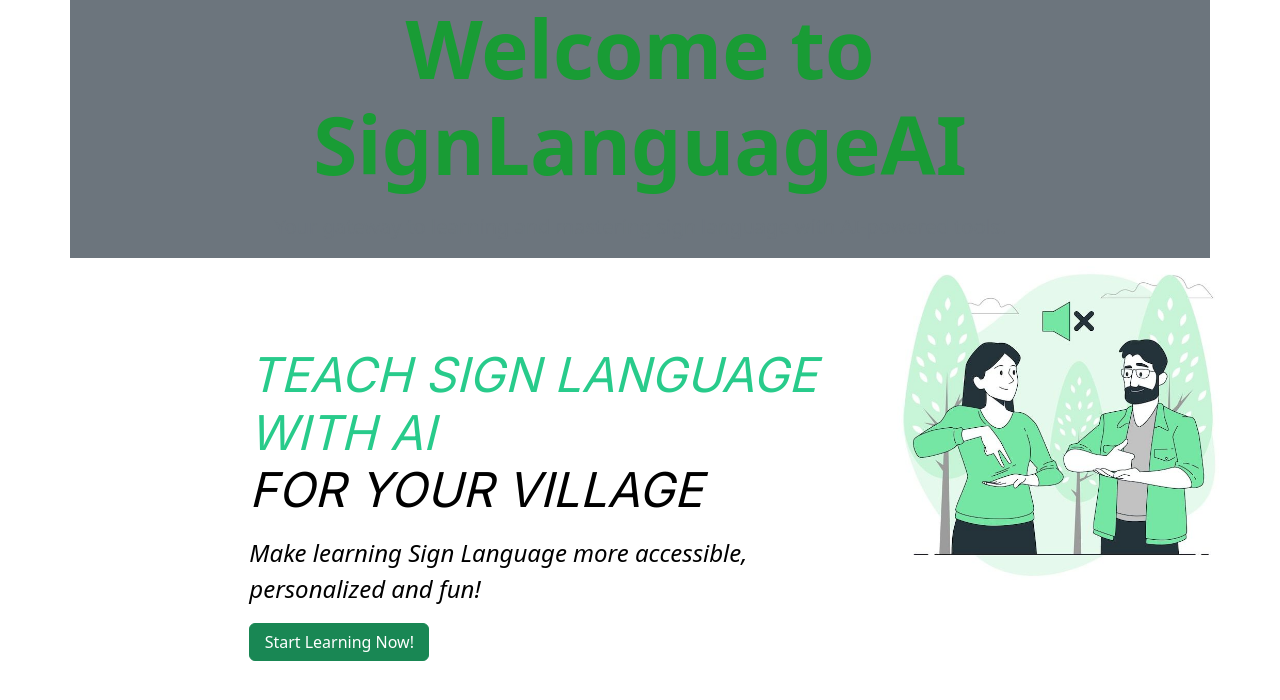
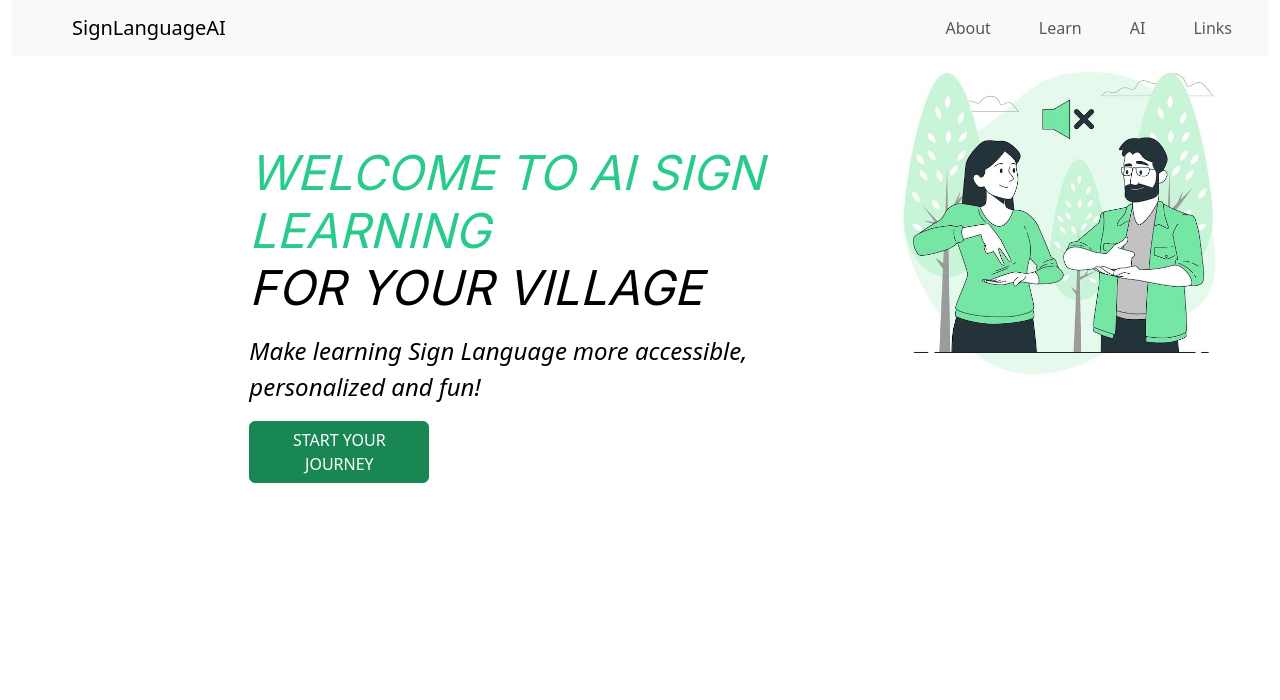
Before and after one commit to imanoob1118/CTRL-HACK-DEL, a React (Create React App) app: page / in a window 1280 px wide. Shown: the top 700 px of the page. Built offline with nearby package versions, Linux system fonts and the light colour scheme.

Commit message:
Added NAVBar Back

```diff
--- a/src/App.tsx
+++ b/src/App.tsx
@@ -5,8 +5,7 @@ import Home from './pages/Home/Home';
 import 'bootstrap/dist/css/bootstrap.min.css';
 import About from './pages/About/About';
 import AI from './pages/Ai/Ai';
-import Features from './pages/Features/Features';
-import Pricing from './pages/Pricing/Pricing';
+
 
 const App: React.FC = () => {
   return (
@@ -15,8 +14,7 @@ const App: React.FC = () => {
         <Route path="/" element={<Home />} />
         <Route path="/Ai" element={<AI />} />
         <Route path='/About' element={<About />} />
-        <Route path='/Features' element={<Features />} />
-        <Route path='/Pricing' element={<Pricing />} />
+
       </Routes>
     </Router>
   );
--- a/src/components/Banner/Banner.css
+++ /dev/null
@@ -1,22 +0,0 @@
-.custom-banner {
-    background-color: #787b7e;
-    padding: 50px 0;
-}
-
-.banner-heading {
-    font-size: 5rem;
-    font-weight: bold;
-    margin-bottom: 20px;
-    color: rgb(25, 156, 53);
-}
-
-.banner-paragraph {
-    font-size: 1.25rem;
-    color: #6c757d;
-}
-.container{
-    background-color: #6c757d;
-    max-height: max-content;
-    max-width: max-content;
-    text-align: center;
-}
--- a/src/components/Banner/Banner.tsx
+++ /dev/null
@@ -1,20 +0,0 @@
-import React from 'react';
-import { Container, Row, Col } from 'react-bootstrap';
-import './Banner.css'; // Import the CSS file
-
-function Banner() {
-    return (
-        <Container fluid className="container">
-            <Row>
-                <Col>
-                    <h1 className="banner-heading">Welcome to SignLanguageAI</h1>
-                    <p className="banner-paragraph">
-                        Your gateway to learning and mastering sign language with AI-powered tools.
-                    </p>
-                </Col>
-            </Row>
-        </Container>
-    );
-}
-
-export { Banner };
--- /dev/null
+++ b/src/components/Navbar/Navbar.css
@@ -0,0 +1,7 @@
+.nav-font-size {
+    font-size: 1.2rem;
+}
+
+.move-left {
+    margin-right: 10%;
+}
--- /dev/null
+++ b/src/components/Navbar/Navbar.tsx
@@ -0,0 +1,31 @@
+import { Navbar, Nav, Container, Col, Button } from "react-bootstrap";
+import * as Icon from 'react-bootstrap-icons';
+import '../../pages/Home/Home.css';
+import { useNavigate } from "react-router-dom";
+import { Link as ScrollLink } from 'react-scroll';
+
+
+
+export default function NavBar() {
+
+    const navigate = useNavigate();
+
+    return (
+        <Navbar expand="lg" className="bg-body-tertiary justify-content-between">
+            <Container fluid>
+                <Navbar.Brand href="/" className="mx-5 custom-green-txt-color">SignLanguageAI</Navbar.Brand>
+                <Navbar.Toggle aria-controls="basic-navbar-nav" />
+                <Col xs='auto'>
+                    <Navbar.Collapse id="basic-navbar-nav">
+                        <Nav className="ml-auto">
+                            <Nav.Link href="/" className="mx-3">About</Nav.Link>
+                            <ScrollLink to="about-section" smooth={true} duration={500} className="nav-link mx-3">Learn</ScrollLink>
+                            <Nav.Link href="/features" className="mx-3">AI</Nav.Link>
+                            <Nav.Link href="/pricing" className="mx-3">Links</Nav.Link>
+                        </Nav>
+                    </Navbar.Collapse>
+                </Col>
+            </Container>
+        </Navbar>
+    );
+}
--- a/src/components/Video/Video.tsx
+++ b/src/components/Video/Video.tsx
@@ -9,6 +9,8 @@ const Video = () => {
     const [isProcessing, setIsProcessing] = useState(false);
     const [cords, setCords] = useState<[number, number][] | null>(null);
     const [classification, setClassification] = useState<number | undefined>(undefined);
+    const [outputs, setOutputs] = useState<string[]>([]);
+    const [unknownCount, setUnknownCount] = useState(0);
 
     const classificationMapping: { [key: number]: string } = {
         0: 'Unknown',
@@ -69,6 +71,22 @@ const Video = () => {
                         } else {
                             setCords(null);
                         }
+                        const classificationText = classification !== undefined ? classificationMapping[classification] : "Unknown";
+                        setOutputs(prevOutputs => [...prevOutputs, classificationText]);
+
+                        if (classificationText === "Unknown") {
+                            setUnknownCount(prevCount => prevCount + 1);
+                        } else {
+                            setUnknownCount(0);
+                        }
+
+                        if (unknownCount >= 2) {
+                            setOutputs([]);
+                            setUnknownCount(0);
+                        }
+
+
+
                     } else {
                         console.log("Failed Api Request");
                     }
@@ -78,7 +96,7 @@ const Video = () => {
             }
             setIsProcessing(false);
         }
-    }, [isProcessing]);
+    }, [isProcessing, unknownCount, outputs]);
 
     const draw = useCallback(() => {
         if (canvas.current && video.current) {
@@ -142,7 +160,7 @@ const Video = () => {
                     autoPlay
                     playsInline
                     className="video-size"
-                    style={{ width: '100%', height: 'auto' }}
+                    style={{ width: '100%', height: 'auto', transform: 'scaleX(-1)' }}
                 />
                 {/* Capture Video */}
                 <canvas
--- a/src/pages/Features/Features.tsx
+++ /dev/null
@@ -1,39 +0,0 @@
-import React from 'react';
-import { Container, Row, Col, Card } from 'react-bootstrap';
-
-const features = [
-    { title: 'Hand Gesture Recognition', description: 'Our model will be able to determine which hand gesture you are showing up and will tell you which hand sign you are doing. It uses advanced machine learning algorithms to accurately recognize and interpret various hand gestures in real-time. This feature is designed to be highly responsive and works seamlessly across different environments and lighting conditions, providing a reliable and intuitive user experience.' },
-    { title: 'Personalized Learning Experience', description: 'Our platform offers a personalized learning experience tailored to each user\'s needs. It adapts to individual learning styles and paces, providing customized content and recommendations. With interactive tutorials, real-time feedback, and progress tracking, users can effectively learn new skills and knowledge. This feature ensures that learning is engaging, efficient, and suited to each user\'s unique preferences and goals.' },
-    { title: 'Intuitive User Interface', description: 'Our platform features an intuitive user interface designed to provide a seamless and enjoyable user experience. This feature includes a clean and modern design, easy navigation, and user-friendly controls. Users can quickly access the tools and information they need without any steep learning curve. The interface is responsive and adapts to different devices and screen sizes, ensuring a consistent experience across desktops, tablets, and smartphones. This feature is aimed at enhancing user satisfaction and productivity by making the platform easy to use and visually appealing.' },
-];
-
-const Features: React.FC = () => {
-    return (
-        <>
-            <Container fluid className="mt-5">
-                <Row className="text-center mb-4">
-                    <Col>
-                        <h1>Our Features</h1>
-                        <p>Discover the amazing features we offer.</p>
-                    </Col>
-                </Row>
-                <Row>
-                    {features.map((feature, index) => (
-                        <Col md={4} className="mb-3 mt-5" key={index}>
-                            <Card>
-                                <Card.Body>
-                                    <Card.Title>{feature.title}</Card.Title>
-                                    <Card.Text>
-                                        {feature.description}
-                                    </Card.Text>
-                                </Card.Body>
-                            </Card>
-                        </Col>
-                    ))}
-                </Row>
-            </Container>
-        </>
-    );
-};
-
-export default Features;
--- a/src/pages/Home/Home.tsx
+++ b/src/pages/Home/Home.tsx
@@ -3,7 +3,7 @@ import { Container, Row, Col, Card, Button, Image } from "react-bootstrap";
 import './Home.css';
 import SignLangaugePhoto from "../../photos/SignLanguageCartoon.jpg";
 import { useNavigate } from "react-router-dom";
-import { Banner } from "../../components/Banner/Banner";
+import Navbar from "../../components/Navbar/Navbar";
 
 const Home: React.FC = () => {
     const navigate = useNavigate();
@@ -14,7 +14,7 @@ const Home: React.FC = () => {
 
     return (
         <Container fluid className="no-overflow">
-        <Banner></Banner>
+        <Navbar></Navbar>
             <Container fluid className="bg-body-light">
                 <Row className="no-gutters">
                     <Col xs={10} md={7} lg={2}></Col>
@@ -24,7 +24,7 @@ const Home: React.FC = () => {
                                 <br></br>
                                 <Card.Text className="display-5 mt-5 custom-font semi-bold">
                                     <span className="custom-green-txt-color no-space">
-                                        TEACH SIGN LANGUAGE WITH AI
+                                        WELCOME TO AI SIGN LEARNING
                                     </span>
                                     <br />
                                     FOR YOUR VILLAGE
@@ -32,7 +32,7 @@ const Home: React.FC = () => {
                                 <Card.Text>
                                     Make learning Sign Language more accessible, personalized and fun!
                                 </Card.Text>
-                                <Button onClick={() => { handleNavigation('Ai') }} variant="success" type="submit" className="ml-auto custom-button">Start Learning Now! </Button>
+                                <Button onClick={() => { handleNavigation('Ai') }} variant="success" type="submit" className="ml-auto custom-button">START YOUR JOURNEY </Button>
                             </Card.Body>
                         </Card>
                     </Col>
--- a/src/pages/Pricing/Pricing.css
+++ /dev/null
@@ -1,6 +0,0 @@
-.pricing-card {
-    height: 100%;
-    display: flex;
-    flex-direction: column;
-    justify-content: space-between;
-}
```
Also changed, not shown: src/pages/Pricing/Pricing.tsx (deleted, +0 -71 lines).
